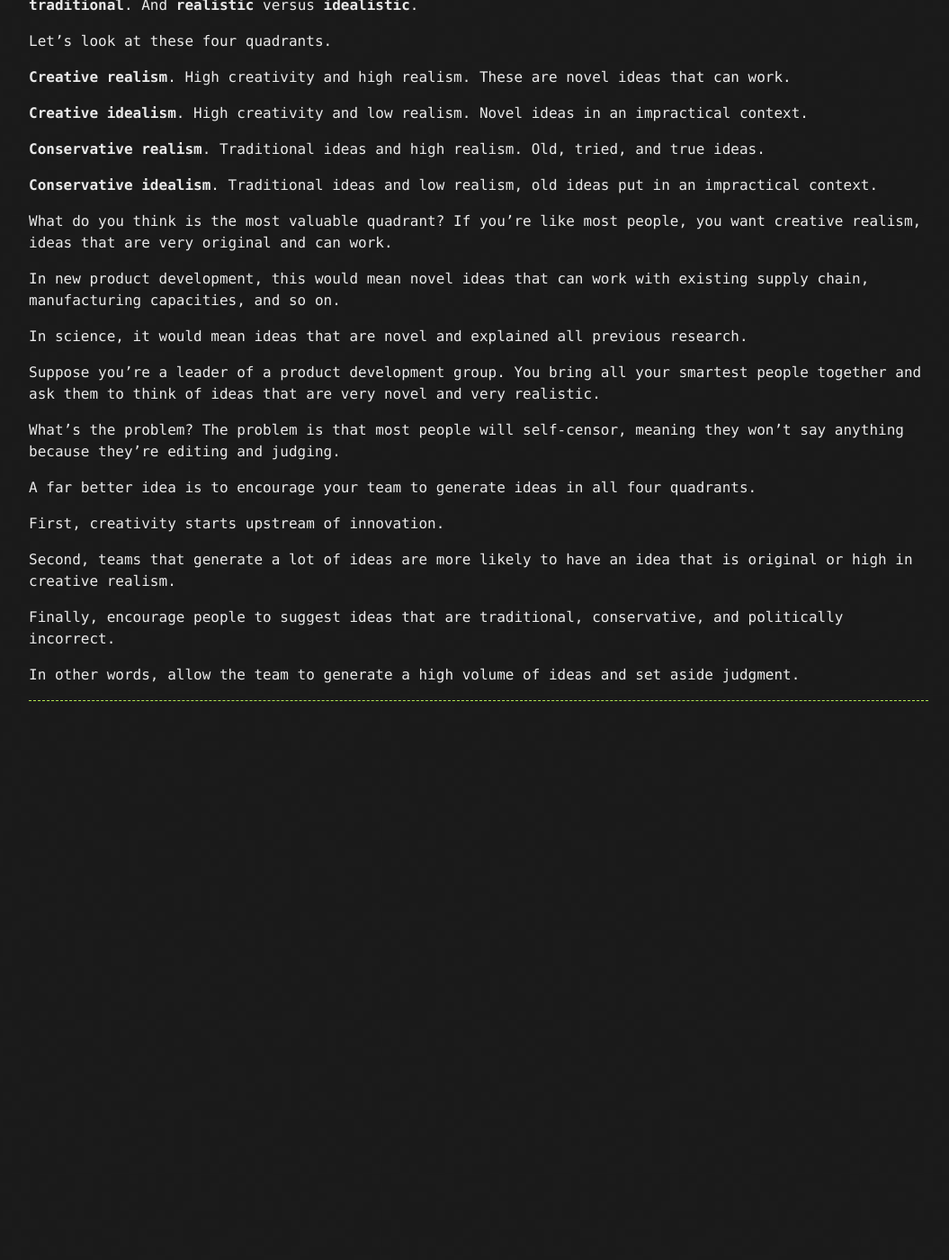
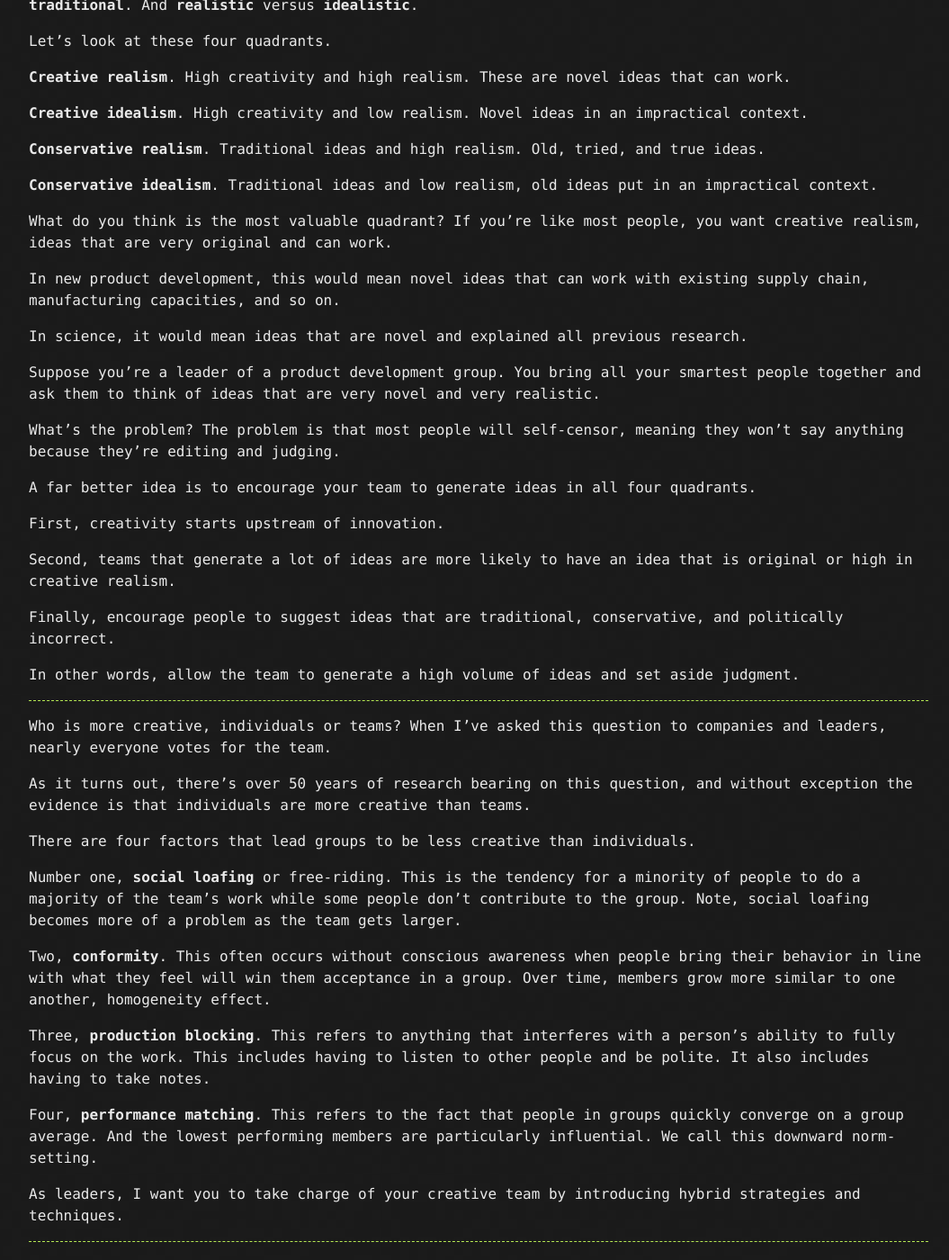
Before and after one commit to goodHunter27/serhatgiydiren.github.io, a Jekyll site: the page built from _posts/2020-01-10-high-performance-collaboration-leadership-teamwork-negotiation.md, in a window 1280 px wide and 1400 px high, scrolled down 16252 px. Shown: the whole window at 90% size, without its empty margins (108-1163 px from the left). Built offline with Jekyll 4.4.1, drawn with Linux system fonts in a browser that asks for light colours; before the commit the page ends 17051 px from its top, so only the background shows below that.

Commit message:
Update 2020-01-10-high-performance-collaboration-leadership-teamwork-negotiation.md

```diff
--- a/_posts/2020-01-10-high-performance-collaboration-leadership-teamwork-negotiation.md
+++ b/_posts/2020-01-10-high-performance-collaboration-leadership-teamwork-negotiation.md
@@ -502,3 +502,21 @@ Finally, encourage people to suggest ideas that are traditional, conservative, a
 In other words, allow the team to generate a high volume of ideas and set aside judgment.
 
 ------------------------------
+
+Who is more creative, individuals or teams? When I've asked this question to companies and leaders, nearly everyone votes for the team.
+
+As it turns out, there's over 50 years of research bearing on this question, and without exception the evidence is that individuals are more creative than teams.
+
+There are four factors that lead groups to be less creative than individuals.
+
+Number one, **social loafing** or free-riding. This is the tendency for a minority of people to do a majority of the team's work while some people don't contribute to the group. Note, social loafing becomes more of a problem as the team gets larger.
+
+Two, **conformity**. This often occurs without conscious awareness when people bring their behavior in line with what they feel will win them acceptance in a group. Over time, members grow more similar to one another, homogeneity effect.
+
+Three, **production blocking**. This refers to anything that interferes with a person's ability to fully focus on the work. This includes having to listen to other people and be polite. It also includes having to take notes.
+
+Four, **performance matching**. This refers to the fact that people in groups quickly converge on a group average. And the lowest performing members are particularly influential. We call this downward norm-setting.
+
+As leaders, I want you to take charge of your creative team by introducing hybrid strategies and techniques.
+
+------------------------------
```
